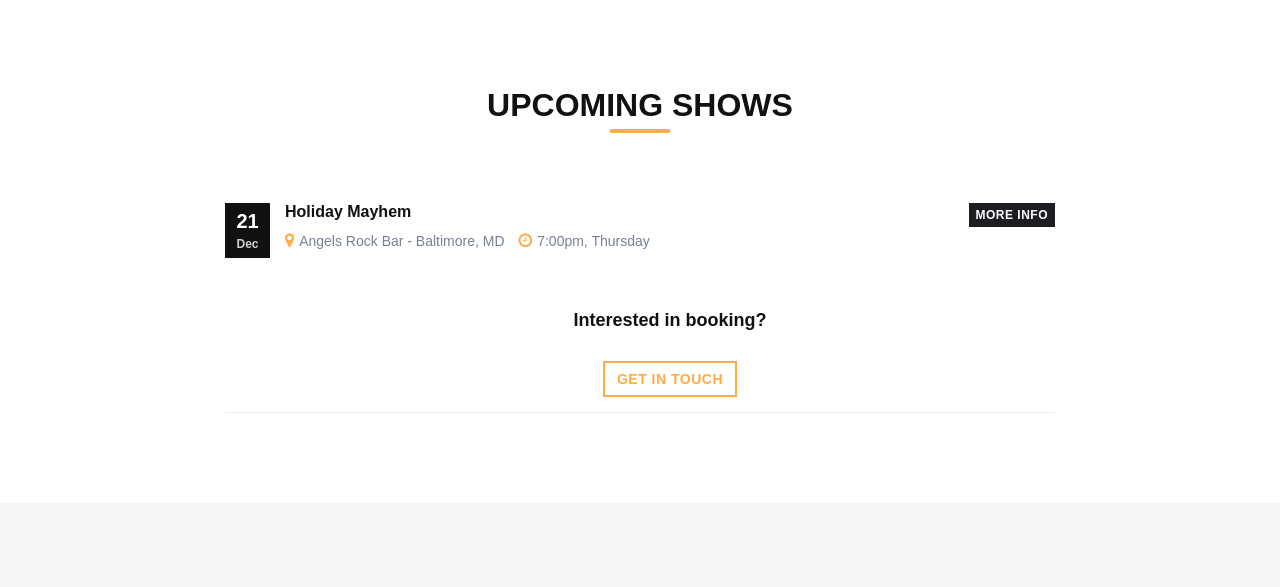
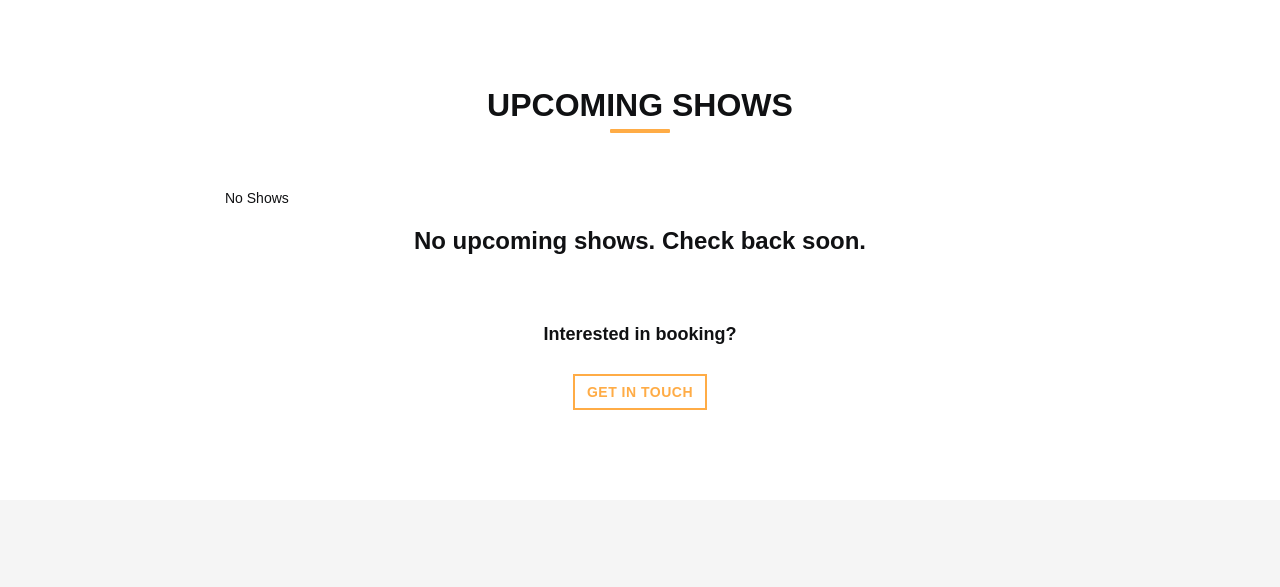
Before and after one commit to tbolt/youalreadyknow-site, a plain HTML site: page index.html in a window 1280 px wide. Shown: the part 802-1389 px from the top of the page. Drawn offline with Linux system fonts and the light colour scheme; a web font is replaced by a local one.

Commit message:
update shows

```diff
--- a/index.html
+++ b/index.html
@@ -130,12 +130,12 @@
     <section id="gigs" class="gigs-section section">
         <div class="container">
             <h2 class="section-title text-center">Upcoming Shows</h2>
-            <!-- No Shows
+             No Shows
             <div class="gigs-container no-shows">
             <h3 style="text-align: center">No upcoming shows. Check back soon.</h3>
             </div>
--->
-            <!-- Single show start -->
+
+            <!-- Single show start
              <div class="gigs-container">
                 <div class="item">
                     <div class="date-label">
@@ -159,6 +159,7 @@
                         <div class="gig-actions">
                              <a class="btn btn-xs btn-secondary" href="https://m.facebook.com/events/1547871998595588?acontext=%7B%22ref%22%3A%2298%22%2C%22action_history%22%3A%22null%22%7D&aref=98&__tn__=H">More Info</a>
                         </div>
+                        -->
 <!--                         <div id="info-extra-1" class="collapse info-extra">
                             Come camp out and join You Already know for night 1 of 2 at Camp Ramblewood park in Darlington, MD. For more information about the BBB Festival, check out this link.
                         </div>
```
